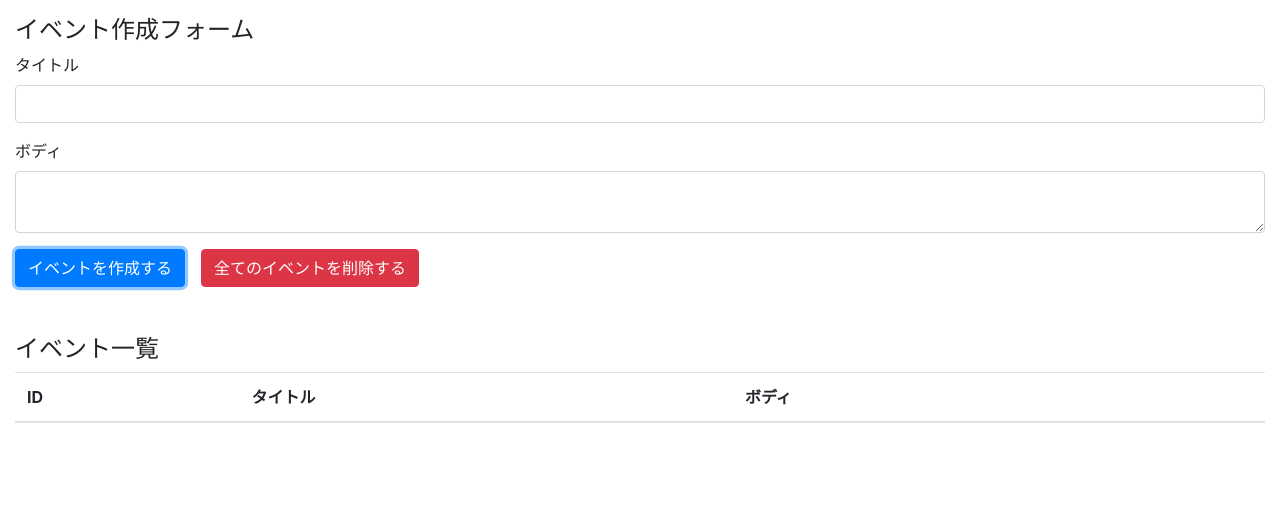
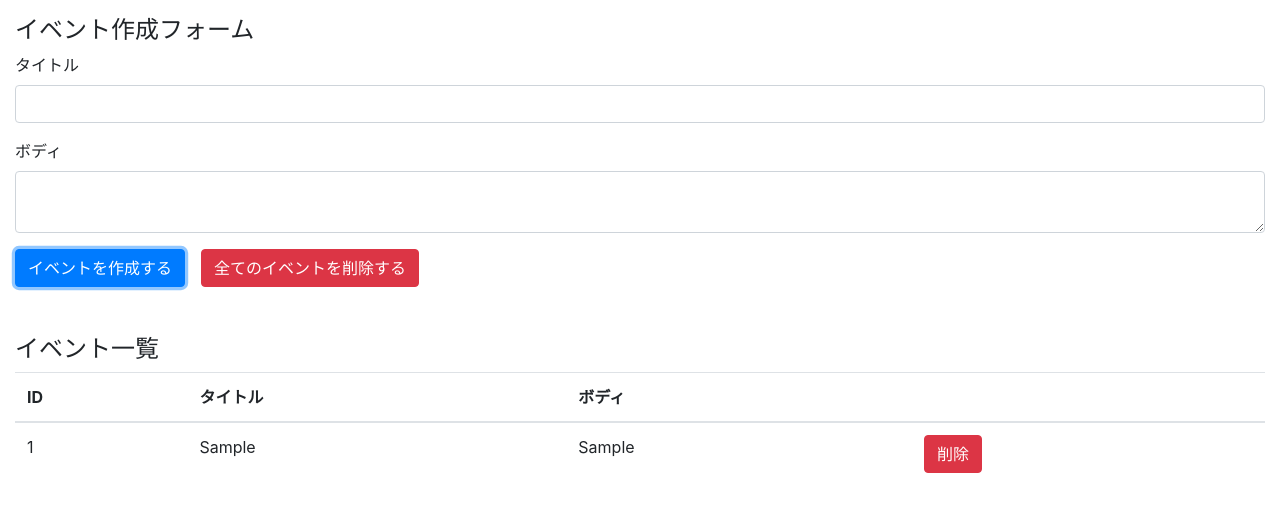
Before and after one commit to ko-to-mi-san/react-hooks-101, a React (Create React App) app: page / in a window 1280 px wide. Both pictures are taken after typing "Sample", "Sample" into the empty fields and a click on the button "イベントを作成する". Shown: the top 512 px of the page. Built offline with nearby package versions, Linux system fonts and the light colour scheme.

Commit message:
イベント一覧表示

```diff
--- a/src/components/App.js
+++ b/src/components/App.js
@@ -48,7 +48,22 @@
             </tr>
           </thead>
           <tbody>
-
+            {
+              state.map((event, index) => {
+                const id = event.id
+                const handleClickDeleteButton = () => {
+                  dispatch({type: 'DELETE_EVENT', id })
+                }
+                return (
+                  <tr key={index}>
+                  <td>{id}</td>
+                  <td>{event.title}</td>
+                  <td>{event.body}</td>
+                  <td><button type="button" className="btn btn-danger" onClick={handleClickDeleteButton}>削除</button></td>
+                </tr>
+                )
+              })
+            }
           </tbody>
         </table>
       </div>
--- a/src/reducers/index.js
+++ b/src/reducers/index.js
@@ -6,7 +6,7 @@
       const id = length === 0 ?  1  : state[length -1].id + 1
       return [...state, {id, ...event}]
     case 'DELETE_EVENT':
-      return state
+      return state.filter(event => event.id !== action.id)
     case 'DELETE_ALL_EVENTS':
       return []
     default:
```
